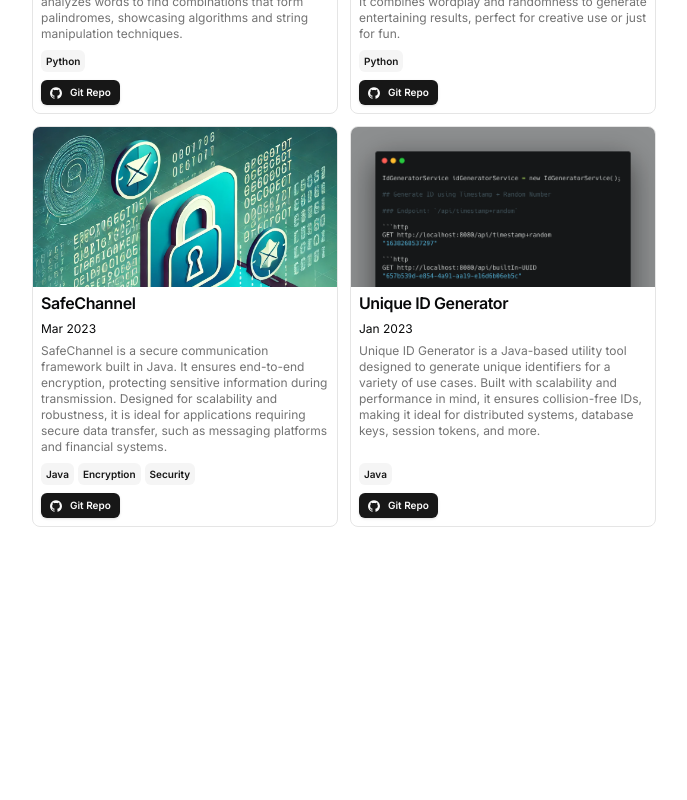
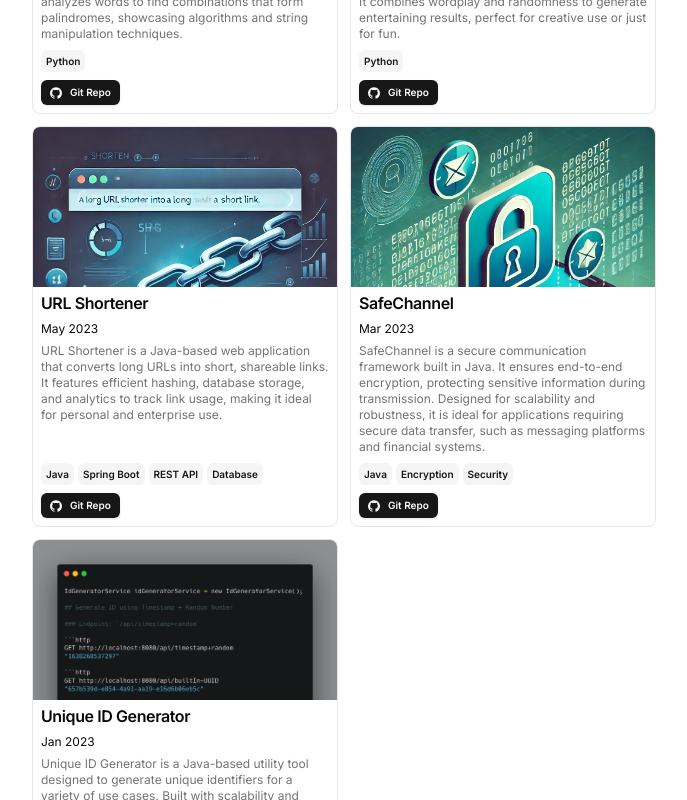
Before and after one commit to imaditya123/portfolio, a Next.js app: page /projects in a window 1280 px wide. Shown: the part 900-1700 px from the top of the page, without its empty margins (296-983 px from the left). Before the commit the page ends 1529 px from the top, so only its background shows below. Built offline with nearby package versions, Linux system fonts and the light colour scheme.

Commit message:
Fix layout for not-found page

```diff
--- a/src/app/not-found.tsx
+++ b/src/app/not-found.tsx
@@ -1,13 +1,13 @@
 "use-client";
 import Link from "next/link";
-
+import { RainbowButton } from "@/components/button";
 export default function NotFound() {
   return (
-    <div className="h-screen bg-[radial-gradient(30%_30%_at_20%_70%,rgba(251,191,36,0.3)_0%,rgba(255,255,255,0.00)_100%)] px-auto">
-      <div className="block items-center max-h-full max-w-full mx-auto">
+    <div className="flex flex-col items-center justify-center min-h-screen text-center px-6">
+      <div className="block items-center max-h-full max-w-full mx-auto space-y-2">
         <h2>Not Found</h2>
         <p>Could not find requested resource</p>
-        <Link href="/">Return Home</Link>
+        <RainbowButton href={"/"}>Return Home</RainbowButton>
       </div>
     </div>
   );
--- a/src/data/resume.tsx
+++ b/src/data/resume.tsx
@@ -264,6 +264,26 @@ export const DATA = {
       ],
       image: "/images/safechannel.webp",
       video: ""
+    },
+    {
+      title: "URL Shortener",
+      href: "https://github.com/imaditya123/urlshortner",
+      dates: "May 2023",
+      active: true,
+      favorite: false,
+      category: ["Web Projects", "All Projects", "Java Projects"],
+      description:
+        "URL Shortener is a Java-based web application that converts long URLs into short, shareable links. It features efficient hashing, database storage, and analytics to track link usage, making it ideal for personal and enterprise use.",
+      technologies: ["Java", "Spring Boot", "REST API", "Database"],
+      links: [
+        {
+          type: "Git Repo",
+          href: "https://github.com/imaditya123/urlshortner",
+          icon: <Icons.github className='size-3' />
+        }
+      ],
+      image: "/images/url_shortner.webp",
+      video: ""
     }
   ],
 
@@ -272,5 +292,6 @@ export const DATA = {
     "ML Projects",
     "App Development",
     "Python Projects",
+
   ],
 } as const;
```
Also changed, not shown: public/images/url_shortner.webp (added).
